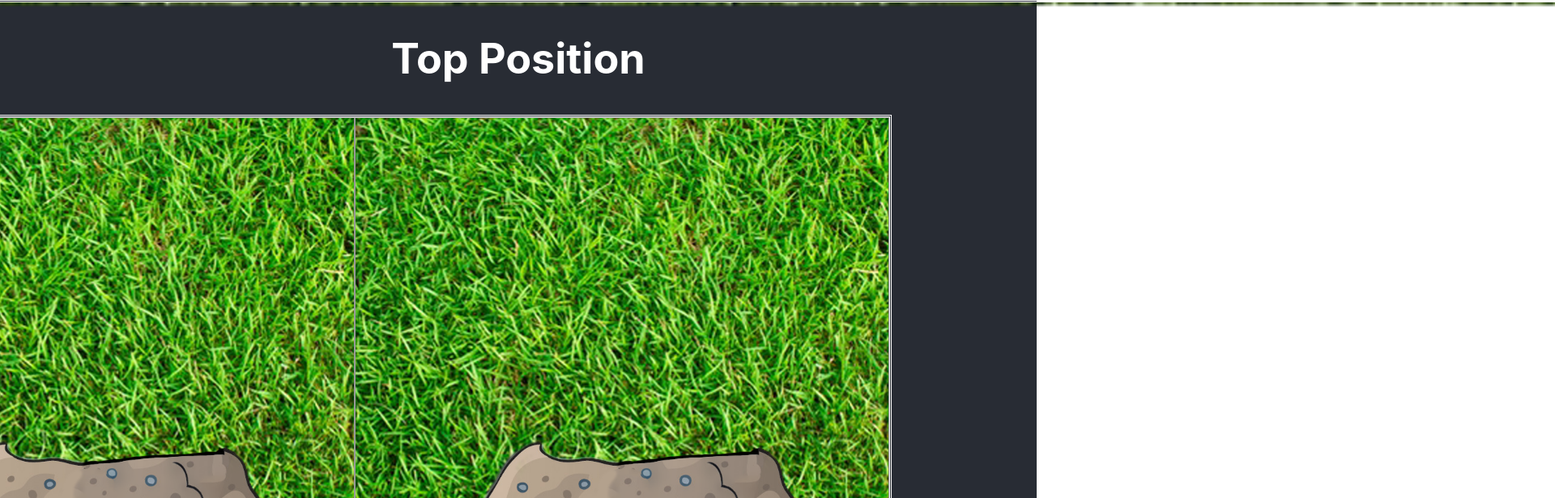
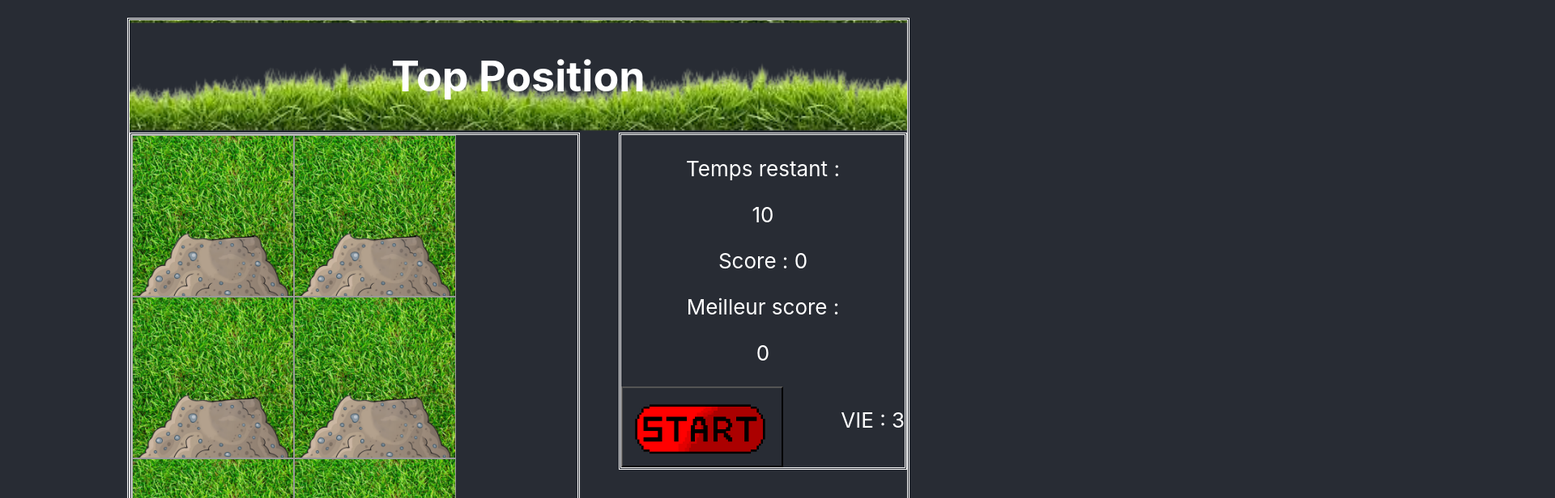
Before and after one commit to TristanSn/projet_Chasse_Taupe, a React (Create React App) app: page / in a window 1280 px wide. Shown: the top 616 px of the page at 81% size, 1920 px wide, since content can reach past the window. Built offline with nearby package versions, Linux system fonts and the light colour scheme.

Commit message:
v2.4 // modif affichage

```diff
--- a/src/App.css
+++ b/src/App.css
@@ -8,16 +8,16 @@
 }
 
 #nbrVie{
-  margin-top: 140px;
-  margin-bottom: 140px;
+  /*margin-top: 140px;
+  margin-bottom: 140px;*/
 }
 
 #buttonStart{
-  margin-top: 80px;
-  margin-bottom: 60px;
+  /*margin-top: 80px;
+  margin-bottom: 60px;*/
   float: left;
-  width: 600px;
-  height: 300px;
+  width: 200px;
+  height: 100px;
   background-image: url("start.png");
   background-size: cover;
  }
@@ -28,27 +28,30 @@
   font-size: 24px;
   font-weight: bold;
   line-height: 600px;
-  height: 660px;
+  height: 200px;
   padding: 0;
   text-align: center;
-  width: 660px;
+  width: 200px;
   background-size: cover;
   cursor: url("marteauBois.png") 25 20, auto; /*"https://img.icons8.com/dusk/128/000000/auction.png"*/
 }
 
 .gauche{
   float:left;
-  width: auto;
+  width: 550px;
+  max-height: 550px;
   border-style: double;
 }
 .droite{
   border-style: double;
   float:right;
-  width: auto;
+  width: 350px;
+  max-height: 550px;
 }
 
 .ensemble{
-  width: 3050px;
+  width: 960px;
+  height: 750px;
   border-style: double;
 }
 
@@ -64,7 +67,7 @@
 }
 
 .App-header {
-  background-color: #282c34;
+
   min-height: 100vh;
   display: flex;
   flex-direction: column;
--- a/src/Taupe.js
+++ b/src/Taupe.js
@@ -37,9 +37,11 @@ class Square extends React.Component {
 
 function getRandomInt(ancien) {
     var rendu = Math.floor(Math.random() * (9 - 1 + 1)) + 1;
-    while (rendu == ancien){
+    while (rendu.toString() == ancien.toString()){
         rendu = Math.floor(Math.random() * (9 - 1 + 1)) + 1;
     }
+    console.log("ancien " + ancien);
+    console.log("nouveau " + rendu);
     return rendu;
 }
 
@@ -83,7 +85,7 @@ x
                     depart : 0
                 });
             }
-        }, 300);
+        }, 250);
     }
 
     renderSquare(id, numero) {
@@ -112,12 +114,9 @@ x
     }
 
     squareClicked(id){
-        console.log(id)
-        this.state.taupePosition = getRandomInt(this.state.taupePosition);
         this.setState({
             taupePosition : getRandomInt(this.state.taupePosition),
             score : this.state.score + 10,
-            tpsGagne : 0.25
         });
     }
 //setState
@@ -147,16 +146,16 @@ x
                     </div>
                 </div>
                 <div className="droite">
-                        <h1>Temps restant : </h1>
-                        <h1 id="recup">{<Time time={this.state.compteur} depart={this.state.depart} vie={this.state.life}/>}</h1>
-                        <h3>{score}</h3>
-                    <div className="droite">
-                        <h1>Meilleur score :</h1>
-                        <h1>{this.state.bestScore}</h1>
+                        <p>Temps restant : </p>
+                        <p id="recup">{<Time time={this.state.compteur} depart={this.state.depart} vie={this.state.life}/>}</p>
+                        <p>{score}</p>
+                    <div>
+                        <p>Meilleur score :</p>
+                        <p>{this.state.bestScore}</p>
                     </div>
                     <div>
                         <div><button onClick={this.demarreJeu.bind(this)} id="buttonStart"></button></div>
-                        <div><h1 id="nbrVie" style={{float:"right"}}>VIE : {this.state.life}</h1></div>
+                        <div><p id="nbrVie" style={{float:"right"}}>VIE : {this.state.life}</p></div>
                     </div>
                 </div>
             </div>
--- a/src/Time.js
+++ b/src/Time.js
@@ -30,7 +30,6 @@ class Time extends React.Component {
                         time : 10
                     })
                 }
-                console.log("tj ok");
                 this.forceUpdate();
             }, 250);
         //}
--- a/src/index.css
+++ b/src/index.css
@@ -7,6 +7,10 @@ body {
   -moz-osx-font-smoothing: grayscale;
 }
 
+html{
+  background-color: #282c34;
+}
+
 code {
   font-family: source-code-pro, Menlo, Monaco, Consolas, 'Courier New',
     monospace;
```
